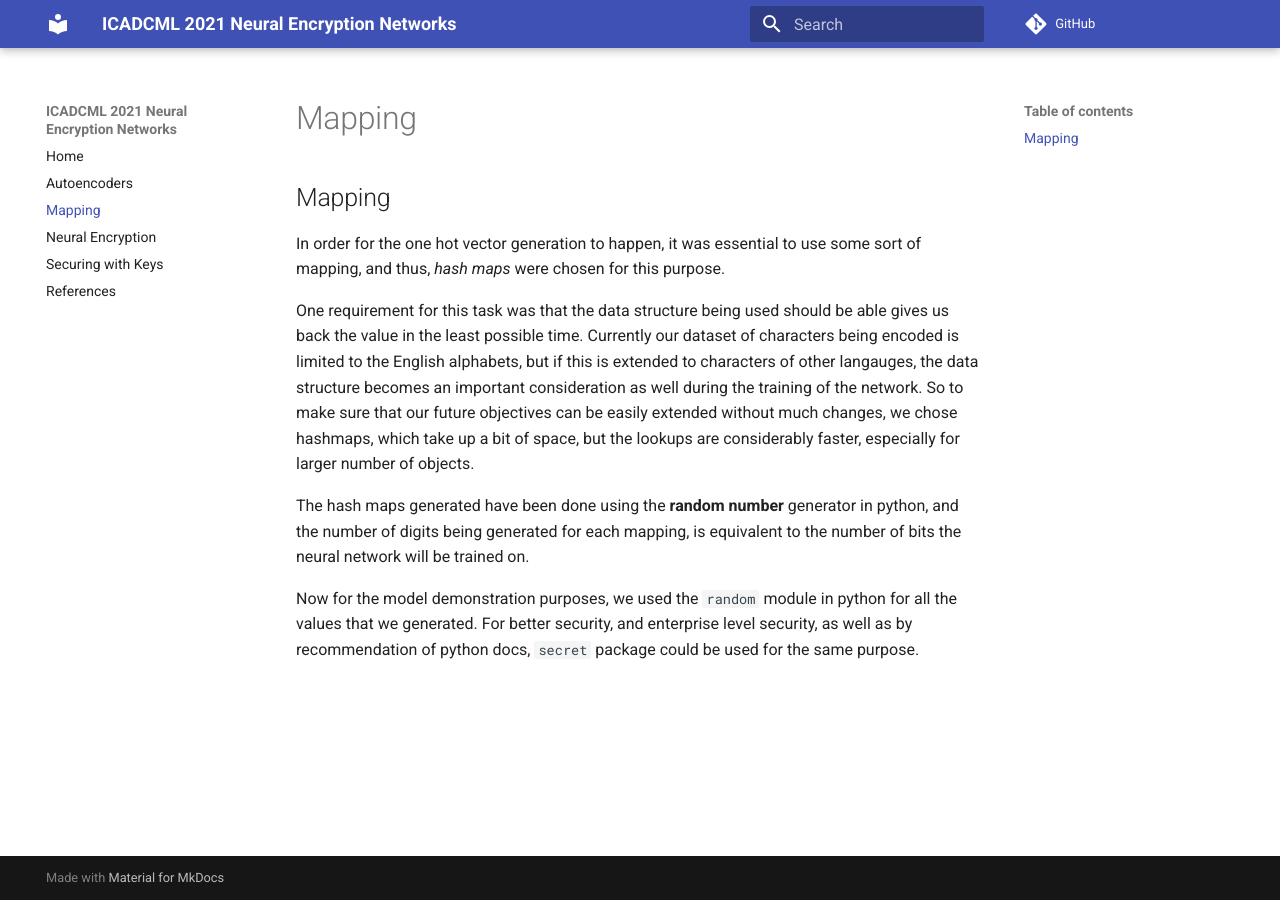
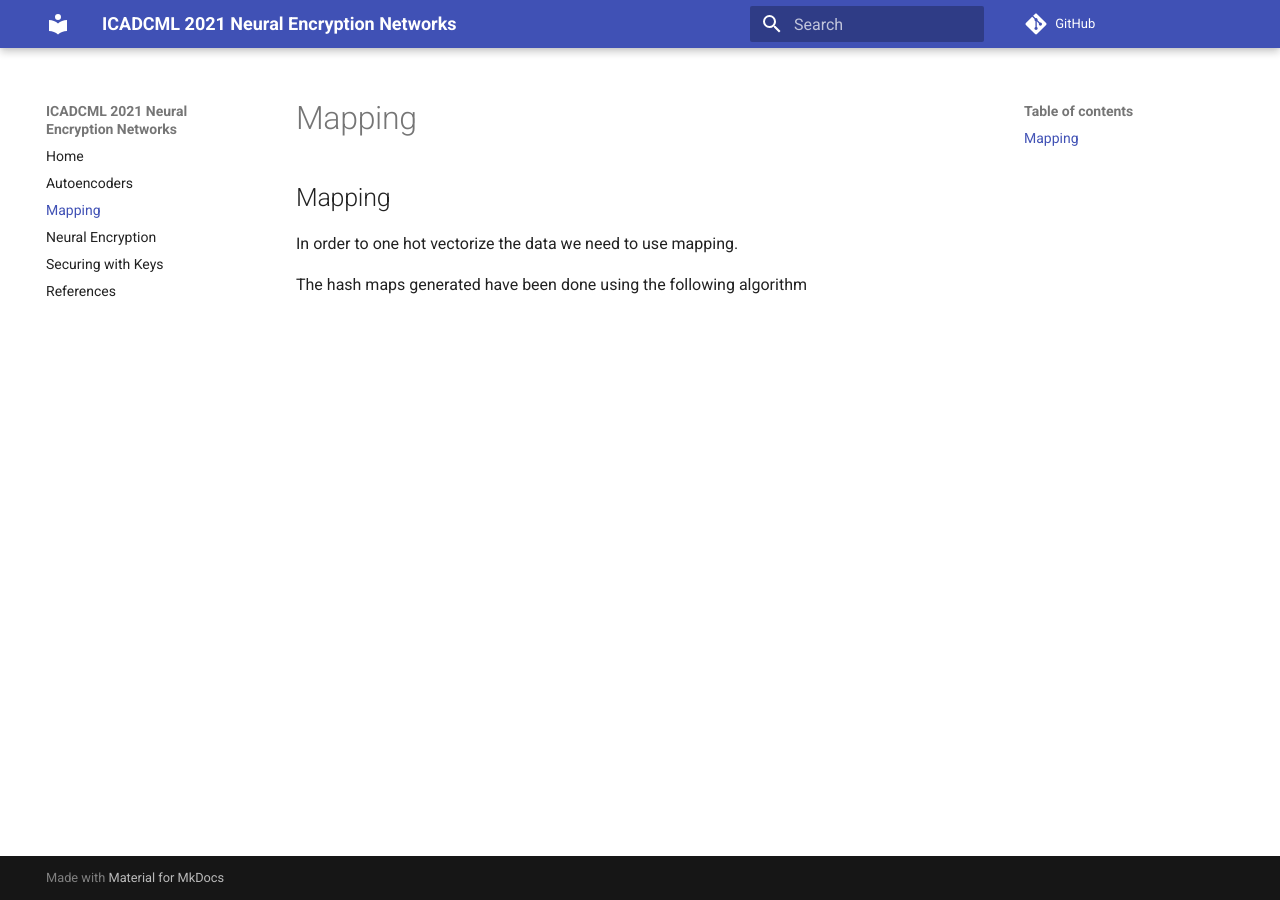
Before and after one commit to oke-aditya/neural_encryption_networks, an MkDocs documentation site: the page built from docs/templates/mapping.md, in a window 1280 px wide. Built offline with MkDocs 1.6.1 and Material for MkDocs 9.7.7, drawn with Linux system fonts in a browser that asks for light colours; comment, search, counter and statistics services are not loaded.

Commit message:
add docs

```diff
--- a/docs/templates/mapping.md
+++ b/docs/templates/mapping.md
@@ -1,9 +1,5 @@
 ## Mapping
 
-In order for the one hot vector generation to happen, it was essential to use some sort of mapping, and thus, *hash maps* were chosen for this purpose.
+In order to one hot vectorize the data we need to use mapping.
 
-One requirement for this task was that the data structure being used should be able gives us back the value in the least possible time. Currently our dataset of characters being encoded is limited to the English alphabets, but if this is extended to characters of other langauges, the data structure becomes an important consideration as well during the training of the network. So to make sure that our future objectives can be easily extended without much changes, we chose hashmaps, which take up a bit of space, but the lookups are considerably faster, especially for larger number of objects.
-
-The hash maps generated have been done using the **random number** generator in python, and the number of digits being generated for each mapping, is equivalent to the number of bits the neural network will be trained on.
-
-Now for the model demonstration purposes, we used the `random` module in python for all the values that we generated. For better security, and enterprise level security, as well as by recommendation of python docs, `secret` package could be used for the same purpose.
+The hash maps generated have been done using the following algorithm
```
